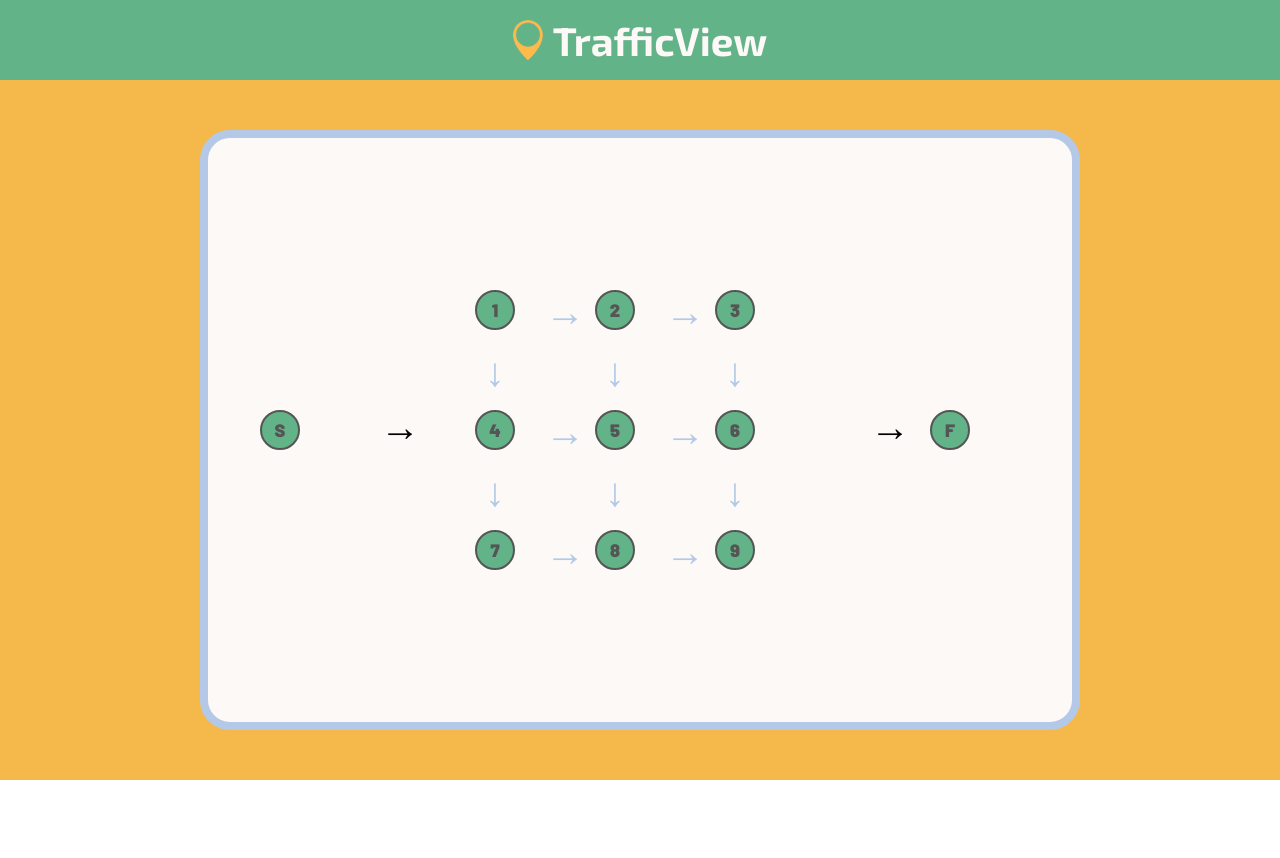
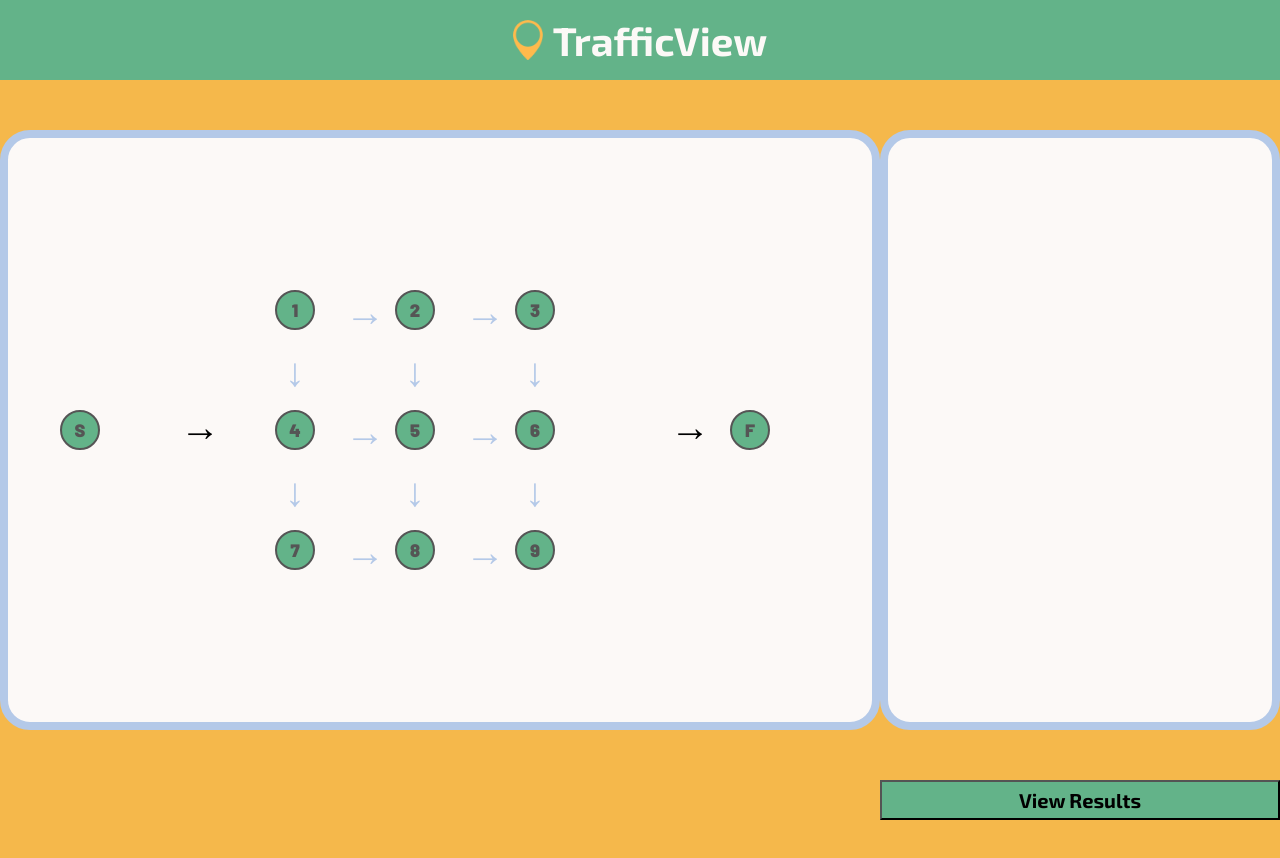
Before and after one commit to beez1nh4/traffic-view, a React (Create React App) app: page /simulator in a window 1280 px wide. Shown: the top 858 px of the page. Before the commit the page ends 800 px from the top, so only its background shows below. Built offline with nearby package versions, Linux system fonts and the light colour scheme; a web font is replaced by a local one.

Commit message:
add path screen

```diff
--- a/package.json
+++ b/package.json
@@ -6,6 +6,7 @@
     "@testing-library/jest-dom": "^5.16.5",
     "@testing-library/react": "^13.4.0",
     "@testing-library/user-event": "^13.5.0",
+    "axios": "^1.1.3",
     "react": "^18.2.0",
     "react-dom": "^18.2.0",
     "react-router-dom": "^6.4.3",
--- /dev/null
+++ b/src/components/Path.js
@@ -0,0 +1,19 @@
+import styled from "styled-components"
+import { basicDarkGray } from "../constants/colors"
+
+export default function Path({item}) {
+    console.log(item)
+    return(
+        <>
+            <PathItem>{item}</PathItem>
+        </>
+    )
+}
+
+const PathItem = styled.div`
+    box-sizing: border-box;
+    font-family: 'Barlow', sans-serif;
+    font-size: 18px;
+    color: ${basicDarkGray};
+    margin-bottom: 10px;
+`
--- /dev/null
+++ b/src/components/PathScreen.js
@@ -0,0 +1,32 @@
+import styled from "styled-components"
+import { basicBlue, basicWhite, basicDarkGray } from "../constants/colors"
+import { useAuth } from "../providers/auth"
+import Path from "./Path"
+
+export default function PathScreen() {
+    const {paths} = useAuth()
+
+    return(
+        <>
+        <Paths>
+            {paths.map((item, i) => <Path key={i} item={item}></Path>)}
+        </Paths>
+        </>
+    )
+}
+
+const Paths = styled.div`
+    box-sizing: border-box;
+    font-family: 'Barlow', sans-serif;
+    font-size: 18px;
+    color: ${basicDarkGray};
+    width: 400px;
+    height: 600px;
+    flex-wrap: wrap;
+    align-items: center;
+    justify-content: center;
+    background-color: ${basicWhite};
+    border-radius: 30px;
+    border: 8px solid ${basicBlue};
+    padding: 20px;
+`
--- a/src/components/Spot.js
+++ b/src/components/Spot.js
@@ -1,14 +1,19 @@
 import styled from "styled-components"
-import { basicBlue, basicDarkGray, basicGreen } from "../constants/colors"
+import { basicBlue, basicDarkGray, basicGreen, basicWhite } from "../constants/colors"
 import { useAuth } from "../providers/auth"
 import { useState, useEffect} from "react"
 import defineCapacity from "../functions/defineCapacity"
 import reverseVector from "../functions/reverseVector"
+import verifyHorizontal from "../functions/verifyHorizontal"
+import verifyVertical from "../functions/verifyVertical"
+
 
 export default function Spot({spotNumber}) {
-    const {auxVector, setAuxVector, matrix, setMatrix} = useAuth()
+    const {auxVector, setAuxVector, matrix, setMatrix, paths, setPaths} = useAuth()
     const [horizontalArrow, setHorizontalArrow] = useState("→")
     const [verticalArrow, setVerticalArrow] = useState("↓")
+    const [showColorHorizontal, setShowColorHorizontal] = useState(true)
+    const [showColorVertical, setShowColorVertical] = useState(true)
     useEffect(() => {
         if (spotNumber === 3 || spotNumber === 6 || spotNumber === 9 || spotNumber === "S" || spotNumber === "F"){
             setHorizontalArrow("")
@@ -21,8 +26,8 @@ export default function Spot({spotNumber}) {
     }, [spotNumber]);
 
     function fillAux(){
-        if (auxVector.includes(spotNumber)){
-            alert("You can't choose the same number")
+        if (auxVector.includes(spotNumber) || spotNumber === "S" || spotNumber === "F"){
+            alert("You can't choose this spot")
         } else{
         console.log(spotNumber)
         const newAuxVector = [...auxVector, spotNumber]
@@ -30,12 +35,40 @@ export default function Spot({spotNumber}) {
         let capacity = 0
         if (newAuxVector.length === 2){
             capacity = defineCapacity(newAuxVector[0], newAuxVector[1])
+            const newMessage = `You set a path from ${newAuxVector[0]} to ${newAuxVector[1]} with the capacity of ${capacity}`
+            setPaths([...paths, newMessage])
             let newMatrix = matrix
+
+            console.log("hor", verifyHorizontal(newAuxVector[0], newAuxVector[1]))
+
+            if (verifyHorizontal(newAuxVector[0], newAuxVector[1])){
+                setShowColorHorizontal(true)
+                if(newAuxVector[0] > newAuxVector[1]){
+                    setHorizontalArrow("←")
+                }
+            }
+
+            if (verifyHorizontal(newAuxVector[0], newAuxVector[1])){
+                if(newAuxVector[0] < newAuxVector[1]){
+                    setHorizontalArrow("→")
+                }
+            }
+
+            if (verifyVertical(newAuxVector[0], newAuxVector[1])){
+                setShowColorVertical(true)
+                if(newAuxVector[0] > newAuxVector[1]){
+                    setVerticalArrow("↑")
+                } else {
+                    setVerticalArrow("↓")
+                }
+            }
+
             reverseVector(newAuxVector)
             newMatrix[newAuxVector[0]-1][newAuxVector[1]-1] = capacity
             console.log(newMatrix)
             setMatrix(newMatrix)
             setAuxVector([])
+
         }
         }
     }
@@ -47,9 +80,9 @@ export default function Spot({spotNumber}) {
             <BiggerContainer>
             <SpotContainer>
             <ButtonSpot onClick={fillAux} spotNumber={spotNumber}>{spotNumber}</ButtonSpot>
-            <Arrow>{horizontalArrow}</Arrow>
+            <Arrow condition={showColorHorizontal}>{horizontalArrow}</Arrow>
             </SpotContainer>
-            <Arrow>{verticalArrow}</Arrow>
+            <Arrow condition={showColorVertical}>{verticalArrow}</Arrow>
             </BiggerContainer>
         </>
     )
@@ -82,7 +115,7 @@ const Arrow = styled.div`
     width: 50px;
     display: flex;
     padding-left: 10px;
-    color: ${basicBlue};
+    color: ${props => props.condition ? basicBlue : basicWhite};
 `
 const SpotContainer = styled.div`
     display: flex;
--- /dev/null
+++ b/src/functions/verifyHorizontal.js
@@ -0,0 +1,25 @@
+function verifyHorizontal(i, j){
+    if (
+        (i === 1 && j === 2) ||
+        (i === 2 && j === 3) ||
+        (i === 3 && j === 4) ||
+        (i === 4 && j === 5) ||
+        (i === 5 && j === 6) ||
+        (i === 6 && j === 7) ||
+        (i === 7 && j === 8) ||
+        (i === 8 && j === 9) ||
+        (j === 1 && i === 2) ||
+        (j === 2 && i === 3) ||
+        (j === 3 && i === 4) ||
+        (j === 4 && i === 5) ||
+        (j === 5 && i === 6) ||
+        (j === 6 && i === 7) ||
+        (j === 7 && i === 8) ||
+        (j === 8 && i === 9)
+    ){
+        return true
+    }
+    return false
+}
+
+export default verifyHorizontal
--- /dev/null
+++ b/src/functions/verifyVertical.js
@@ -0,0 +1,21 @@
+function verifyVertical(i, j){
+    if (
+        (i === 1 && j === 4) ||
+        (i === 2 && j === 5) ||
+        (i === 3 && j === 6) ||
+        (i === 4 && j === 7) ||
+        (i === 5 && j === 8) ||
+        (i === 6 && j === 9) ||
+        (j === 1 && i === 4) ||
+        (j === 2 && i === 5) ||
+        (j === 3 && i === 6) ||
+        (j === 4 && i === 7) ||
+        (j === 5 && i === 8) ||
+        (j === 6 && i === 9)
+    ){
+        return true
+    }
+    return false
+}
+
+export default verifyVertical
--- a/src/pages/SimulatorPage/SimulatorPage.js
+++ b/src/pages/SimulatorPage/SimulatorPage.js
@@ -1,15 +1,14 @@
 import NavBar from "../../components/NavBar";
 import styled from "styled-components";
-import { basicBlue, basicWhite, basicYellow } from "../../constants/colors";
+import { basicBlue, basicDarkGreen, basicGreen, basicWhite, basicYellow } from "../../constants/colors";
 import printNumbers from "../../functions/printNumbers";
 import Spot from "../../components/Spot";
-import { useAuth } from "../../providers/auth";
+import PathScreen from "../../components/PathScreen";
 
 
 export default function SimulatorPage() {
     const n = 3
     let grid = printNumbers(n)
-    const {setMatrix} = useAuth()
 
     return (
         <>
@@ -24,7 +23,12 @@ export default function SimulatorPage() {
             <Arrow>→</Arrow>
             <Spot spotNumber={"F"}></Spot>
             </Spots>
+            <Align>
+            <PathScreen></PathScreen>
+            <ButtonSend>View Results</ButtonSend>
+            </Align>
         </SimulatorPageContainer>
+
         </>
     )
 }
@@ -34,12 +38,12 @@ const SimulatorPageContainer = styled.div`
     margin-top: 80px;
     display: flex;
     align-items: center;
-    justify-content: center;
+    justify-content: space-around;
 
 `
 const Spots = styled.div`
     margin-top: 50px;
-    margin-bottom: 50px;
+    margin-bottom: 300px;
     box-sizing: border-box;
     display: flex;
     width: 880px;
@@ -73,3 +77,21 @@ const Arrow = styled.div`
     display: flex;
     padding-bottom: 90px;
 `
+const ButtonSend = styled.button`
+    width: 400px;
+    height: 40px;
+    margin-top: 50px;
+    font-weight: bold;
+    font-family: 'Exo 2', sans-serif;
+    margin: 4px solid ${basicDarkGreen};
+    background-color: ${basicGreen};
+    font-size: 20px;
+`
+const Align = styled.div`
+    margin-top: 50px;
+    margin-bottom: 210px;
+    display: flex;
+    flex-direction: column;
+    align-items: center;
+    justify-content: space-between;
+`
--- a/src/pages/StartPage/StartPage.js
+++ b/src/pages/StartPage/StartPage.js
@@ -1,7 +1,7 @@
 import styled from "styled-components"
 import { useNavigate } from "react-router-dom"
 import NavBar from "../../components/NavBar"
-import { basicYellow } from "../../constants/colors"
+import { basicDarkGreen, basicGreen, basicYellow } from "../../constants/colors"
 
 export default function StartPage() {
     const navigate = useNavigate()
@@ -23,12 +23,24 @@ export default function StartPage() {
 const WelcomeText = styled.div`
     font-size: 50px;
     font-family: 'Barlow', sans-serif;
-
+    margin-bottom: 100px;
+    margin-top: 250px;
 `
 const StartButton = styled.button`
     width: 400px;
+    height: 50px;
+    font-weight: bold;
+    font-family: 'Exo 2', sans-serif;
+    margin: 4px solid ${basicDarkGreen};
+    background-color: ${basicGreen};
+    font-size: 20px;
+    margin-bottom: 500px;
 `
 const StartPageContainer = styled.div`
     margin-top: 80px;
     background-color: ${basicYellow};
+    display: flex;
+    flex-direction: column;
+    justify-content: space-between;
+    align-items: center;
 `
--- a/src/providers/auth.js
+++ b/src/providers/auth.js
@@ -6,12 +6,15 @@ export const AuthContext = createContext({});
 export const AuthProvider = (props) => {
 const [matrix, setMatrix] = useState(formatMatrix(9))
 const [auxVector, setAuxVector] = useState([])
+const [paths, setPaths] = useState([])
   return (
     <AuthContext.Provider value={
       {matrix,
       setMatrix,
       auxVector,
-      setAuxVector
+      setAuxVector,
+      paths,
+      setPaths
       }}>
       {props.children}
     </AuthContext.Provider>
```
Also changed, not shown: 1 other file (tests, documents, lock files or other folders).
